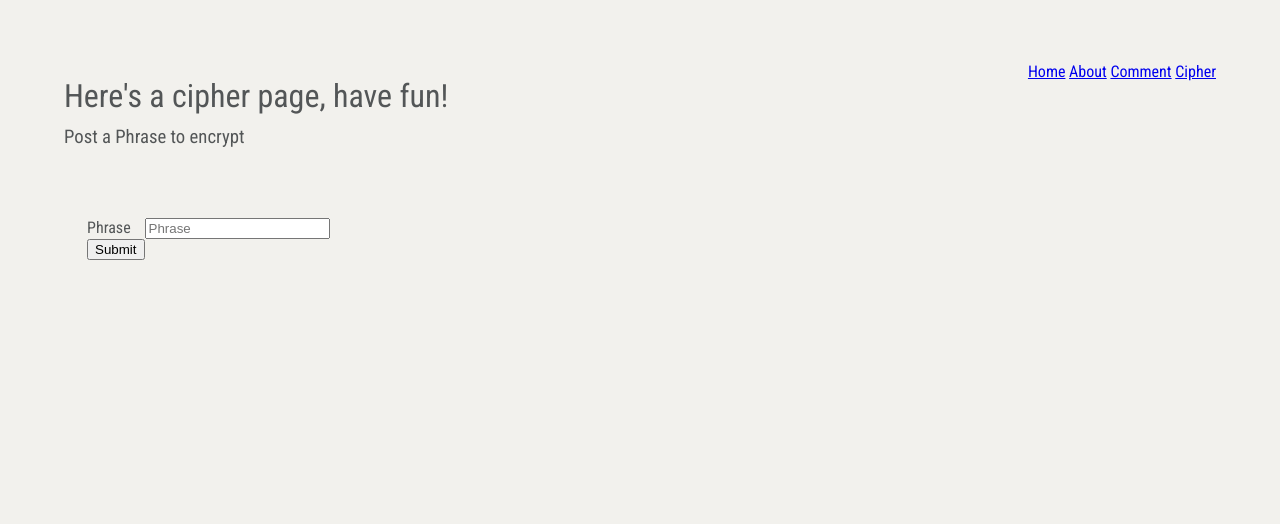
After one commit to Ccheng26/PS-Python, a Flask app: page /cipher in a window 1280 px wide. The commit adds this page. Shown: the top 524 px of the page. Run offline with Flask 2, Linux system fonts and the light colour scheme.

Commit message:
add cipher

```diff
--- /dev/null
+++ b/homework/hw8/flask_portfolio/portfolio/templates/cipher.html
@@ -0,0 +1,37 @@
+{% extends "layout.html" %}
+{% block title %}Comment Page{% endblock %}
+{% block content %}
+    <h1>Here's a cipher page, have fun!</h1>
+
+    <br>
+    <h3>Post a Phrase to encrypt</h3>
+    <br>
+    <div class="grid-container">
+    <form action="/cipher" method="POST" class="col-3">
+        <br><br>
+        <table>
+            <th>
+                <tr>
+                    <td>
+                        Phrase
+                    </td>
+                    <td>
+                        <input type="text" name="phrase" placeholder="Phrase">
+                    </td>
+                </tr>
+            </th>
+            <th>
+                <button>Submit</button>
+            </th>
+        </table>
+    </form>
+
+    <table class="col-3">
+        {% for i in encrypted%}
+        <tr>
+            <td>Here's your Encrypted Phrase: {{i.encrypted_p}}</td>
+        </tr>
+        {% endfor %}
+    </table>
+    </div>
+{% endblock %}
--- a/homework/hw8/flask_portfolio/portfolio/templates/layout.html
+++ b/homework/hw8/flask_portfolio/portfolio/templates/layout.html
@@ -17,6 +17,7 @@
         <a href="/">Home</a>
         <a href="/about">About</a>
         <a href="/commentchannel">Comment</a>
+        <a href="/cipher">Cipher</a>
     </nav>
 
     {% block content %}
--- a/homework/hw8/flask_portfolio/portfolio/views.py
+++ b/homework/hw8/flask_portfolio/portfolio/views.py
@@ -29,3 +29,23 @@ def commentchannel():
     elif request.method=='GET':
         print(comments)
         return render_template('commentchannel.html', messages= comments)
+
+secret= 3
+store=[]
+@app.route('/cipher', methods=['GET','POST'])
+def cipher():
+    if request.method =='POST':
+        phrase= request.form['phrase']
+        encrypted= list()
+        for char in phrase:
+            encrypted.append(chr(ord(char)+secret))
+        encrypted_string="".join(encrypted)
+        if not store:
+            store.append({'in_phrase':phrase, 'encrypted_p':encrypted_string})
+        else:
+            store[0]={'in_phrase':phrase, 'encrypted_p':encrypted_string}
+        print(store)
+        return render_template('/cipher.html', encrypted= store)
+    if request.method=='GET':
+        store.clear()
+        return render_template('cipher.html', encrypted= store)
```
